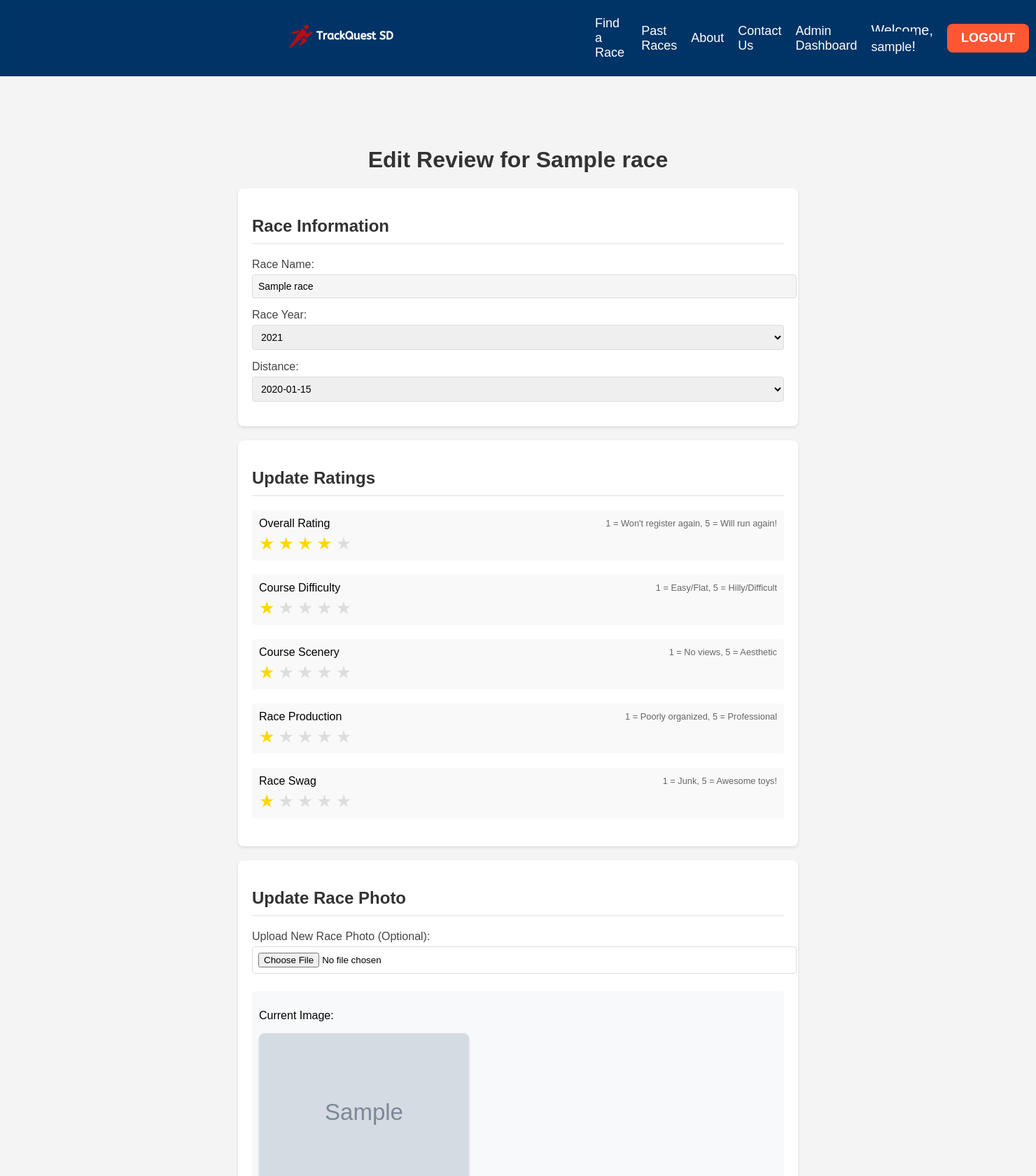
After one commit to akonisanchez/track-quest, a Flask app: page /edit_review/1 in a window 1480 px wide. The commit adds this page. Shown: the top 1680 px of the page at 70% size. Run offline with Flask 3, Linux system fonts and the light colour scheme; a user stored in the database is signed in; tables that the repository leaves empty hold one stand-in row (values such as "Sample post"); grey boxes marked "Sample" are stand-in pictures.

Commit message:
feat: Add review editing functionality for user
-Add edit_review route with security checks
-Create edit_review.html template
-Add edit button to review display
-Implement image replacement handling
-Add CSS styles for edit interface

Testing:
-Verified only review owners can edit
-Confirmed form pre-populates correctly
-Tested image upload/replacement
-Validated form submissions

```diff
--- a/app.py
+++ b/app.py
@@ -748,6 +748,97 @@ def submit_review():
 
     return redirect(url_for('display_races'))
 
+@app.route('/edit_review/<int:review_id>', methods=['GET', 'POST'])
+@login_required
+def edit_review(review_id):
+    """
+    Handle editing of existing race reviews.
+
+    Allows users to modify their previously submitted race reviews including:
+    - Basic race information (year, distance)
+    - Rating scores (overall, difficulty, scenery, production, swag)
+    - Review content (title, text)
+    - Race photos
+
+    Security:
+    - Requires user authentication
+    - Validates review ownership
+    - Validates file uploads
+
+    Args:
+        review_id (int): Database ID of the review to edit
+
+    Returns:
+        On GET: Rendered edit form with existing review data
+        On POST: Redirects to race review page on success or back to edit form on error
+
+    Raises:
+        404: If review_id doesn't exist
+        403: If user tries to edit another user's review
+    """
+    review = RaceReview.query.get_or_404(review_id)
+
+    # Security check for review ownership
+    if review.user_id != current_user.id:
+        flash('You can only edit your own reviews.', 'error')
+        return redirect(url_for('race_reviews', race_name=review.historical_race.name))
+
+    if request.method == 'POST':
+        try:
+            # Handle image upload if provided
+            new_image = request.files.get('race_image')
+            if new_image and new_image.filename:
+                if not allowed_file(new_image.filename):
+                    flash('Invalid file type. Please upload PNG, JPG, JPEG, or GIF files.', 'error')
+                    return redirect(url_for('edit_review', review_id=review_id))
+
+                # Remove old image if it exists
+                if review.image_filename:
+                    old_image_path = os.path.join(app.config['UPLOAD_FOLDER'], review.image_filename)
+                    if os.path.exists(old_image_path):
+                        os.remove(old_image_path)
+
+                # Save new image
+                filename = generate_unique_filename(new_image.filename)
+                new_image.save(os.path.join(app.config['UPLOAD_FOLDER'], filename))
+                review.image_filename = filename
+
+            # Update review data
+            review.race_year = int(request.form['race_year'])
+            review.distance = request.form['distance']
+            review.review_title = request.form['review_title']
+            review.review_text = request.form['review_text']
+            review.overall_rating = float(request.form['overall_rating'])
+            review.course_difficulty = float(request.form['course_difficulty'])
+            review.course_scenery = float(request.form['course_scenery'])
+            review.race_production = float(request.form['race_production'])
+            review.race_swag = float(request.form['race_swag'])
+
+            # Validate review text length
+            if len(review.review_text) < 100:
+                flash('Review text must be at least 100 characters.', 'error')
+                return redirect(url_for('edit_review', review_id=review_id))
+
+            db.session.commit()
+            flash('Your review has been updated successfully!', 'success')
+            return redirect(url_for('race_reviews', race_name=review.historical_race.name))
+
+        except Exception as e:
+            db.session.rollback()
+            flash('Error updating review. Please try again.', 'error')
+            return redirect(url_for('edit_review', review_id=review_id))
+
+    # For GET requests, prepare form data
+    distances = review.historical_race.race_date.split('/') if review.historical_race.race_date else []
+    years = range(2021, 2026)
+
+    return render_template(
+        'edit_review.html',
+        review=review,
+        distances=distances,
+        years=years
+    )
+
 # Race completion routes
 @app.route('/mark_race_complete/<int:race_id>', methods=['POST'])
 @login_required
--- a/static/style.css
+++ b/static/style.css
@@ -652,6 +652,22 @@ header .nav-list {
     }
 }
 
+/* Image preview styles for edit form */
+.current-image {
+    margin: 15px 0;
+    padding: 10px;
+    background-color: #f8f9fa;
+    border-radius: 4px;
+}
+
+.review-image-preview {
+    max-width: 300px;
+    border-radius: 8px;
+    box-shadow: 0 2px 4px rgba(0,0,0,0.1);
+    display: block;
+    margin: 10px 0;
+}
+
 /* Reviews Display Page */
 .reviews-container {
     max-width: 800px;
@@ -819,6 +835,27 @@ header .nav-list {
 .review-user-actions .delete-review-btn:hover {
     background-color: #c82333;
 }
+
+/* Review editing controls */
+.review-user-actions {
+    display: flex;
+    gap: 10px;
+    align-items: center;
+}
+
+.edit-review-btn {
+    background-color: #007bff;
+    color: white;
+    padding: 8px 16px;
+    border-radius: 4px;
+    text-decoration: none;
+    font-size: 14px;
+}
+
+.edit-review-btn:hover {
+    background-color: #0056b3;
+    color: white;
+    text-decoration: none;
 
 /* No Reviews Message */
 .no-reviews-message {
--- /dev/null
+++ b/templates/edit_review.html
@@ -0,0 +1,181 @@
+{% extends 'layout.html' %}
+
+{% block title %}Edit Review for {{ review.historical_race.name }} - TrackQuest SD{% endblock %}
+
+{% block content %}
+<div class="review-container">
+    <h1>Edit Review for {{ review.historical_race.name }}</h1>
+
+    <form method="POST" action="{{ url_for('edit_review', review_id=review.id) }}" class="review-form" enctype="multipart/form-data">
+        <!-- Race Information Section -->
+        <section class="review-section">
+            <h2>Race Information</h2>
+            <div class="form-group">
+                <label>Race Name:</label>
+                <input type="text" value="{{ review.historical_race.name }}" readonly>
+            </div>
+
+            <div class="form-group">
+                <label>Race Year:</label>
+                <select name="race_year" required>
+                    {% for year in years %}
+                        <option value="{{ year }}" {% if year == review.race_year %}selected{% endif %}>{{ year }}</option>
+                    {% endfor %}
+                </select>
+            </div>
+
+            <div class="form-group">
+                <label>Distance:</label>
+                <select name="distance" required>
+                    {% for distance in distances %}
+                        <option value="{{ distance }}" {% if distance == review.distance %}selected{% endif %}>{{ distance }}</option>
+                    {% endfor %}
+                </select>
+            </div>
+        </section>
+
+        <!-- Rating Section -->
+        <section class="review-section">
+            <h2>Update Ratings</h2>
+
+            <div class="rating-group">
+                <div class="rating-label">
+                    <span>Overall Rating</span>
+                    <span class="rating-description">1 = Won't register again, 5 = Will run again!</span>
+                </div>
+                <div class="star-rating">
+                    {% for i in range(5, 0, -1) %}
+                        <input type="radio" id="overall-{{ i }}" name="overall_rating" value="{{ i }}"
+                               {% if i == review.overall_rating|round|int %}checked{% endif %} required>
+                        <label for="overall-{{ i }}">★</label>
+                    {% endfor %}
+                </div>
+            </div>
+
+            <div class="rating-group">
+                <div class="rating-label">
+                    <span>Course Difficulty</span>
+                    <span class="rating-description">1 = Easy/Flat, 5 = Hilly/Difficult</span>
+                </div>
+                <div class="star-rating">
+                    {% for i in range(5, 0, -1) %}
+                        <input type="radio" id="difficulty-{{ i }}" name="course_difficulty" value="{{ i }}"
+                               {% if i == review.course_difficulty|round|int %}checked{% endif %} required>
+                        <label for="difficulty-{{ i }}">★</label>
+                    {% endfor %}
+                </div>
+            </div>
+
+            <div class="rating-group">
+                <div class="rating-label">
+                    <span>Course Scenery</span>
+                    <span class="rating-description">1 = No views, 5 = Aesthetic</span>
+                </div>
+                <div class="star-rating">
+                    {% for i in range(5, 0, -1) %}
+                        <input type="radio" id="scenery-{{ i }}" name="course_scenery" value="{{ i }}"
+                               {% if i == review.course_scenery|round|int %}checked{% endif %} required>
+                        <label for="scenery-{{ i }}">★</label>
+                    {% endfor %}
+                </div>
+            </div>
+
+            <div class="rating-group">
+                <div class="rating-label">
+                    <span>Race Production</span>
+                    <span class="rating-description">1 = Poorly organized, 5 = Professional</span>
+                </div>
+                <div class="star-rating">
+                    {% for i in range(5, 0, -1) %}
+                        <input type="radio" id="production-{{ i }}" name="race_production" value="{{ i }}"
+                               {% if i == review.race_production|round|int %}checked{% endif %} required>
+                        <label for="production-{{ i }}">★</label>
+                    {% endfor %}
+                </div>
+            </div>
+
+            <div class="rating-group">
+                <div class="rating-label">
+                    <span>Race Swag</span>
+                    <span class="rating-description">1 = Junk, 5 = Awesome toys!</span>
+                </div>
+                <div class="star-rating">
+                    {% for i in range(5, 0, -1) %}
+                        <input type="radio" id="swag-{{ i }}" name="race_swag" value="{{ i }}"
+                               {% if i == review.race_swag|round|int %}checked{% endif %} required>
+                        <label for="swag-{{ i }}">★</label>
+                    {% endfor %}
+                </div>
+            </div>
+        </section>
+
+        <!-- Image Upload Section -->
+        <section class="review-section">
+            <h2>Update Race Photo</h2>
+            <div class="form-group">
+                <label for="race_image">Upload New Race Photo (Optional):</label>
+                <input type="file" name="race_image" id="race_image" accept="image/*" class="file-input">
+                {% if review.image_filename %}
+                    <div class="current-image">
+                        <p>Current Image:</p>
+                        <img src="{{ url_for('static', filename='race_images/' + review.image_filename) }}"
+                             alt="Current race image" class="review-image-preview">
+                    </div>
+                {% endif %}
+                <div class="file-preview" id="imagePreview"></div>
+                <p class="help-text">Share a photo of your race swag, medal, or memorable moment!<br>
+                   Supported formats: PNG, JPG, JPEG, GIF (Max size: 16MB)</p>
+            </div>
+        </section>
+
+        <!-- Narrative Review Section -->
+        <section class="review-section">
+            <h2>Update Review Text</h2>
+
+            <div class="form-group">
+                <label>Review Title (50 character limit):</label>
+                <input type="text" name="review_title" maxlength="50" value="{{ review.review_title }}" required>
+                <span class="char-counter">{{ review.review_title|length }}/50</span>
+            </div>
+
+            <div class="form-group">
+                <label>Review Details (minimum 100 characters):</label>
+                <textarea name="review_text" minlength="100" required>{{ review.review_text }}</textarea>
+                <span class="char-counter">{{ review.review_text|length }}/100</span>
+            </div>
+        </section>
+
+        <button type="submit" class="submit-review-btn">Update Review</button>
+    </form>
+</div>
+
+<script>
+    // Function to preview new image before upload
+    document.getElementById('race_image').addEventListener('change', function(e) {
+        const preview = document.getElementById('imagePreview');
+        const file = e.target.files[0];
+
+        if (file) {
+            const reader = new FileReader();
+            reader.onload = function(e) {
+                preview.innerHTML = `
+                    <div class="image-preview-container">
+                        <img src="${e.target.result}" alt="Preview" class="upload-preview">
+                    </div>`;
+            }
+            reader.readAsDataURL(file);
+        } else {
+            preview.innerHTML = '';
+        }
+    });
+
+    // Function to update character counters
+    document.querySelector('input[name="review_title"]').addEventListener('input', function() {
+        this.nextElementSibling.textContent = `${this.value.length}/50`;
+    });
+
+    document.querySelector('textarea[name="review_text"]').addEventListener('input', function() {
+        this.nextElementSibling.textContent = `${this.value.length}/100`;
+    });
+</script>
+{% endblock %}
--- a/templates/race_reviews.html
+++ b/templates/race_reviews.html
@@ -86,6 +86,9 @@
                 </div>
             {% elif current_user.is_authenticated and current_user.id == review.user_id %}
                 <div class="review-user-actions">
+                    {# Edit button for review owners #}
+                    <a href="{{ url_for('edit_review', review_id=review.id) }}" class="edit-review-btn">Edit Review</a>
+                    {# Delete form for review owners #}
                     <form action="{{ url_for('delete_own_review', review_id=review.id) }}"
                           method="POST"
                           onsubmit="return confirm('Are you sure you want to delete your review?');">
```
